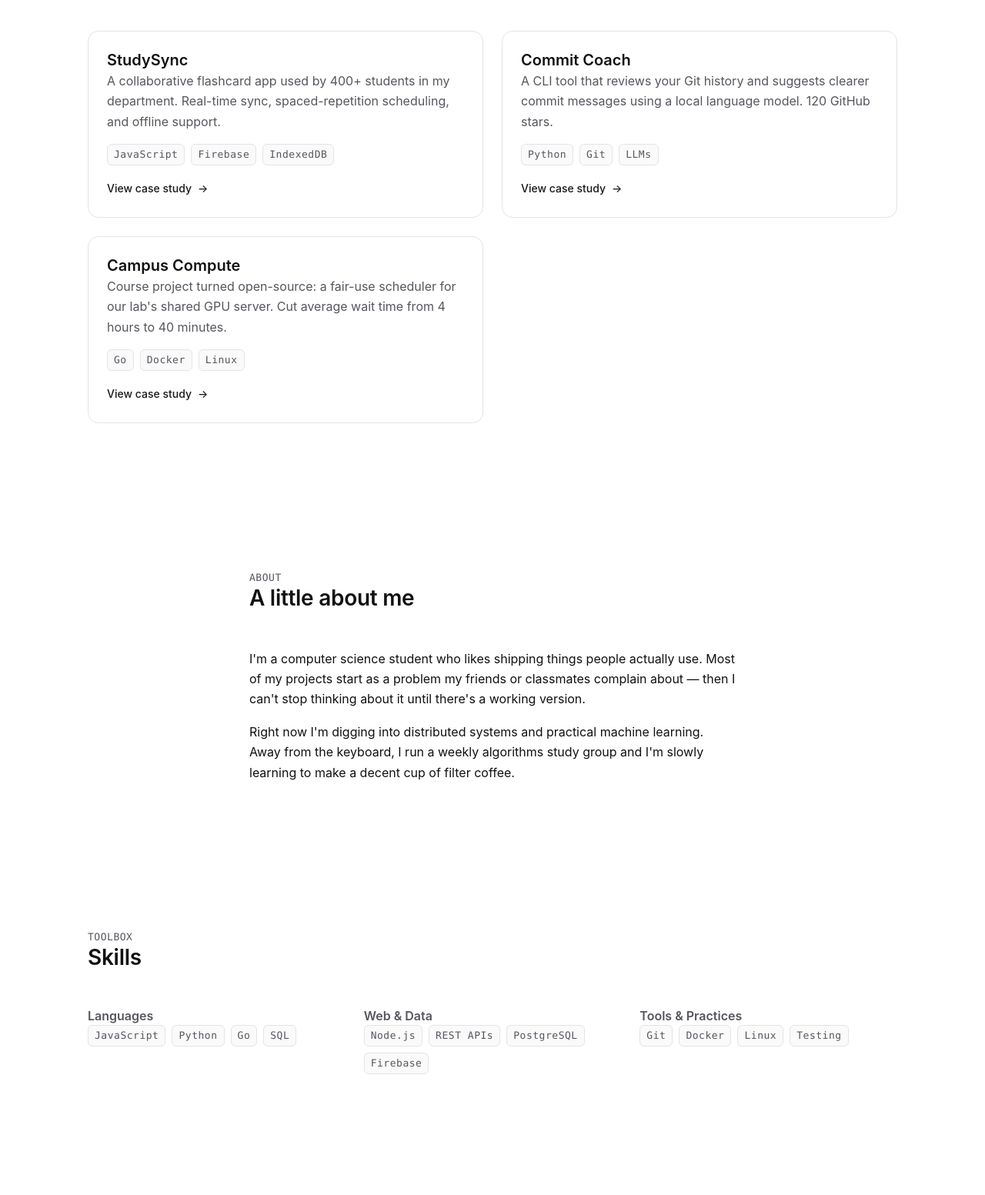
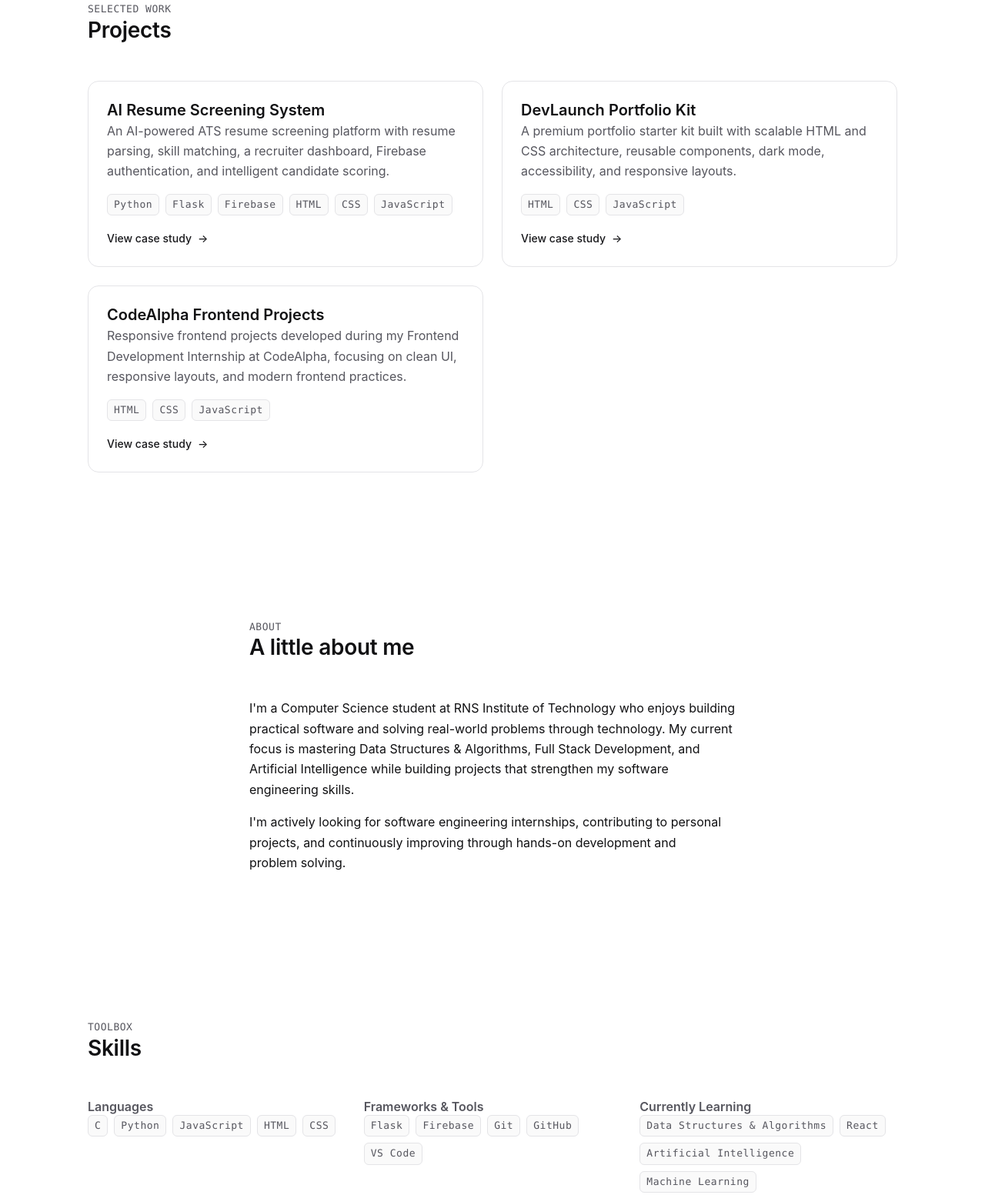
Before and after one commit to Pranshhuu/DevLaunch-Portfolio-Kit, a plain HTML site: page index.html in a window 1280 px wide. Shown: the part 793-2346 px from the top of the page at 77% size. Drawn offline with Linux system fonts and the light colour scheme.

```diff
--- a/index.html
+++ b/index.html
@@ -23,14 +23,14 @@
 
   <!-- ✏️ EDIT: Page identity — your name, role, and description.
        These control your browser tab, Google result, and link previews. -->
-  <title>Alex Sharma — Computer Science Student &amp; Developer</title>
-  <meta name="description" content="Portfolio of Alex Sharma, a computer science student building web apps and machine-learning projects. Open to internships.">
+  <title>Pranshu Pradeep — CSE Student &amp; Developer</title>
+  <meta name="description" content="Portfolio of Pranshu Pradeep, a computer science student at RNSIT building modern web applications and AI-powered software. Open to software engineering internships.">
 
   <!-- Social link previews (Open Graph). The image lives at assets/images/og-image.png —
        a template to make your own is included in assets/. -->
   <meta property="og:type" content="website">
-  <meta property="og:title" content="Alex Sharma — Computer Science Student &amp; Developer">
-  <meta property="og:description" content="Web apps, machine-learning projects, and case studies. Open to internships.">
+  <meta property="og:title" content="Pranshu Pradeep — CSE Student &amp; Developer">
+  <meta property="og:description" content="Modern web apps and AI-powered software. Exploring DSA, full-stack development, and AI/ML. Open to internships.">
   <meta property="og:image" content="assets/images/og-image.png">
   <!-- /EDIT -->
 
@@ -58,12 +58,12 @@
   {
     "@context": "https://schema.org",
     "@type": "Person",
-    "name": "Alex Sharma",
-    "url": "https://alexsharma.dev",
+    "name": "Pranshu Pradeep",
+    "url": "https://your-domain.example.com",
     "jobTitle": "Computer Science Student",
     "sameAs": [
-      "https://github.com/alexsharma",
-      "https://www.linkedin.com/in/alexsharma"
+      "https://github.com/Pranshhuu",
+      "https://linkedin.com/in/your-profile"
     ]
   }
   </script>
@@ -85,7 +85,7 @@
       <div class="site-header__inner container-wide">
 
         <!-- ✏️ EDIT: Your name (links back to the top of the page) -->
-        <a class="brand" href="#top">Alex Sharma</a>
+        <a class="brand" href="#top">Pranshu Pradeep</a>
         <!-- /EDIT -->
 
         <nav class="site-nav" aria-label="Main">
@@ -128,18 +128,19 @@
 
             <!-- ✏️ EDIT: Eyebrow — a short label above your name.
                  Examples: your degree + year, your city, your specialty. -->
-            <p class="eyebrow">CS Student · Class of 2027</p>
+            <p class="eyebrow">CSE Student • RNSIT • Class of 2029</p>
             <!-- /EDIT -->
 
             <!-- ✏️ EDIT: Your name -->
-            <h1 class="text-display" id="hero-title">Alex Sharma</h1>
+            <h1 class="text-display" id="hero-title">Pranshu Pradeep</h1>
             <!-- /EDIT -->
 
             <!-- ✏️ EDIT: Positioning statement — ONE sentence on what you
                  build and for whom. Specific beats clever. -->
             <p class="text-lead text-balance">
-              I build web applications and machine-learning projects,
-              and I write about what I learn along the way.
+              I build modern web applications and AI-powered software that
+              solve real-world problems. Currently exploring Data Structures
+              &amp; Algorithms, Full Stack Development, and Artificial Intelligence.
             </p>
             <!-- /EDIT -->
 
@@ -147,7 +148,7 @@
                  Delete this <p> block if you'd rather not show a status. -->
             <p class="availability-badge">
               <span class="availability-badge__dot" aria-hidden="true"></span>
-              Available for summer 2027 internships
+              Open to Software Engineering Internships
             </p>
             <!-- /EDIT -->
 
@@ -175,9 +176,10 @@
 
           <!-- ✏️ EDIT: Your proof points -->
           <ul class="proof__list cluster cluster-lg">
-            <li class="proof__item">3× hackathon finalist</li>
-            <li class="proof__item">Google Summer of Code contributor</li>
-            <li class="proof__item">Teaching assistant, Data Structures</li>
+            <li class="proof__item">Frontend Development Intern @ CodeAlpha</li>
+            <li class="proof__item">AI Resume Screening System</li>
+            <li class="proof__item">Learning DSA • Web Development • AI/ML</li>
+            <li class="proof__item">Open Source Enthusiast</li>
           </ul>
           <!-- /EDIT -->
 
@@ -208,21 +210,24 @@
 
                 <!-- ✏️ EDIT: Project 1 — title, description, tags, link -->
                 <h3 class="work-card__title">
-                  <a class="work-card__link" href="projects/example-project.html">StudySync</a>
+                  <a class="work-card__link" href="projects/example-project.html">AI Resume Screening System</a>
                 </h3>
                 <p class="work-card__desc text-muted">
-                  A collaborative flashcard app used by 400+ students in my
-                  department. Real-time sync, spaced-repetition scheduling,
-                  and offline support.
+                  An AI-powered ATS resume screening platform with resume
+                  parsing, skill matching, a recruiter dashboard, Firebase
+                  authentication, and intelligent candidate scoring.
                 </p>
                 <ul class="cluster" aria-label="Technologies used">
+                  <li class="tag">Python</li>
+                  <li class="tag">Flask</li>
+                  <li class="tag">Firebase</li>
+                  <li class="tag">HTML</li>
+                  <li class="tag">CSS</li>
                   <li class="tag">JavaScript</li>
-                  <li class="tag">Firebase</li>
-                  <li class="tag">IndexedDB</li>
                 </ul>
                 <p>
                   <a class="work-card__cta" href="projects/example-project.html">
-                    View case study<span class="visually-hidden"> for StudySync</span>
+                    View case study<span class="visually-hidden"> for AI Resume Screening System</span>
                   </a>
                 </p>
                 <!-- /EDIT -->
@@ -236,21 +241,21 @@
 
                 <!-- ✏️ EDIT: Project 2 — title, description, tags, link -->
                 <h3 class="work-card__title">
-                  <a class="work-card__link" href="projects/project-template.html">Commit Coach</a>
+                  <a class="work-card__link" href="projects/project-template.html">DevLaunch Portfolio Kit</a>
                 </h3>
                 <p class="work-card__desc text-muted">
-                  A CLI tool that reviews your Git history and suggests
-                  clearer commit messages using a local language model.
-                  120 GitHub stars.
+                  A premium portfolio starter kit built with scalable HTML
+                  and CSS architecture, reusable components, dark mode,
+                  accessibility, and responsive layouts.
                 </p>
                 <ul class="cluster" aria-label="Technologies used">
-                  <li class="tag">Python</li>
-                  <li class="tag">Git</li>
-                  <li class="tag">LLMs</li>
+                  <li class="tag">HTML</li>
+                  <li class="tag">CSS</li>
+                  <li class="tag">JavaScript</li>
                 </ul>
                 <p>
                   <a class="work-card__cta" href="projects/project-template.html">
-                    View case study<span class="visually-hidden"> for Commit Coach</span>
+                    View case study<span class="visually-hidden"> for DevLaunch Portfolio Kit</span>
                   </a>
                 </p>
                 <!-- /EDIT -->
@@ -264,21 +269,21 @@
 
                 <!-- ✏️ EDIT: Project 3 — title, description, tags, link -->
                 <h3 class="work-card__title">
-                  <a class="work-card__link" href="projects/project-template.html">Campus Compute</a>
+                  <a class="work-card__link" href="projects/project-template.html">CodeAlpha Frontend Projects</a>
                 </h3>
                 <p class="work-card__desc text-muted">
-                  Course project turned open-source: a fair-use scheduler for
-                  our lab's shared GPU server. Cut average wait time from
-                  4 hours to 40 minutes.
+                  Responsive frontend projects developed during my Frontend
+                  Development Internship at CodeAlpha, focusing on clean UI,
+                  responsive layouts, and modern frontend practices.
                 </p>
                 <ul class="cluster" aria-label="Technologies used">
-                  <li class="tag">Go</li>
-                  <li class="tag">Docker</li>
-                  <li class="tag">Linux</li>
+                  <li class="tag">HTML</li>
+                  <li class="tag">CSS</li>
+                  <li class="tag">JavaScript</li>
                 </ul>
                 <p>
                   <a class="work-card__cta" href="projects/project-template.html">
-                    View case study<span class="visually-hidden"> for Campus Compute</span>
+                    View case study<span class="visually-hidden"> for CodeAlpha Frontend Projects</span>
                   </a>
                 </p>
                 <!-- /EDIT -->
@@ -308,16 +313,17 @@
           <!-- ✏️ EDIT: Your bio — two or three short paragraphs. -->
           <div class="prose">
             <p>
-              I'm a computer science student who likes shipping things people
-              actually use. Most of my projects start as a problem my friends
-              or classmates complain about — then I can't stop thinking about
-              it until there's a working version.
+              I'm a Computer Science student at RNS Institute of Technology
+              who enjoys building practical software and solving real-world
+              problems through technology. My current focus is mastering Data
+              Structures &amp; Algorithms, Full Stack Development, and
+              Artificial Intelligence while building projects that strengthen
+              my software engineering skills.
             </p>
             <p>
-              Right now I'm digging into distributed systems and practical
-              machine learning. Away from the keyboard, I run a weekly
-              algorithms study group and I'm slowly learning to make a
-              decent cup of filter coffee.
+              I'm actively looking for software engineering internships,
+              contributing to personal projects, and continuously improving
+              through hands-on development and problem solving.
             </p>
           </div>
           <!-- /EDIT -->
@@ -346,30 +352,32 @@
             <div class="skill-group stack-sm">
               <h3 class="text-h4">Languages</h3>
               <ul class="cluster" aria-label="Languages">
+                <li class="tag">C</li>
+                <li class="tag">Python</li>
                 <li class="tag">JavaScript</li>
-                <li class="tag">Python</li>
-                <li class="tag">Go</li>
-                <li class="tag">SQL</li>
+                <li class="tag">HTML</li>
+                <li class="tag">CSS</li>
               </ul>
             </div>
 
             <div class="skill-group stack-sm">
-              <h3 class="text-h4">Web &amp; Data</h3>
-              <ul class="cluster" aria-label="Web and data">
-                <li class="tag">Node.js</li>
-                <li class="tag">REST APIs</li>
-                <li class="tag">PostgreSQL</li>
+              <h3 class="text-h4">Frameworks &amp; Tools</h3>
+              <ul class="cluster" aria-label="Frameworks and tools">
+                <li class="tag">Flask</li>
                 <li class="tag">Firebase</li>
+                <li class="tag">Git</li>
+                <li class="tag">GitHub</li>
+                <li class="tag">VS Code</li>
               </ul>
             </div>
 
             <div class="skill-group stack-sm">
-              <h3 class="text-h4">Tools &amp; Practices</h3>
-              <ul class="cluster" aria-label="Tools and practices">
-                <li class="tag">Git</li>
-                <li class="tag">Docker</li>
-                <li class="tag">Linux</li>
-                <li class="tag">Testing</li>
+              <h3 class="text-h4">Currently Learning</h3>
+              <ul class="cluster" aria-label="Currently learning">
+                <li class="tag">Data Structures &amp; Algorithms</li>
+                <li class="tag">React</li>
+                <li class="tag">Artificial Intelligence</li>
+                <li class="tag">Machine Learning</li>
               </ul>
             </div>
             <!-- /EDIT -->
@@ -429,22 +437,24 @@
 
           <div class="stack-xl">
 
-            <!-- ✏️ EDIT: Contact pitch + your real email (both places!) -->
+            <!-- ✏️ EDIT: Contact pitch + your real email (both places!)
+                 ⚠️ PLACEHOLDER EMAIL BELOW — replace before you deploy, or
+                 recruiters who click it will reach nobody. -->
             <p class="text-lead">
               I'm open to internships, interesting projects, and good
               conversations about software. The fastest way to reach me:
             </p>
             <p>
-              <a class="btn btn--primary" href="mailto:hello@alexsharma.dev">hello@alexsharma.dev</a>
+              <a class="btn btn--primary" href="mailto:your-email@example.com">your-email@example.com</a>
             </p>
             <!-- /EDIT -->
 
             <!-- ✏️ EDIT: Social links — update the URLs, remove any you
-                 don't use, or add more list items following the pattern. -->
+                 don't use, or add more list items following the pattern.
+                 ⚠️ LinkedIn URL is still a placeholder — replace it. -->
             <ul class="cluster cluster-lg" aria-label="Elsewhere on the internet">
-              <li><a class="social-link" href="https://github.com/alexsharma">GitHub</a></li>
-              <li><a class="social-link" href="https://www.linkedin.com/in/alexsharma">LinkedIn</a></li>
-              <li><a class="social-link" href="https://twitter.com/alexsharma">Twitter</a></li>
+              <li><a class="social-link" href="https://github.com/Pranshhuu">GitHub</a></li>
+              <li><a class="social-link" href="https://www.linkedin.com/in/pranshu-pradeep-51453b384/">LinkedIn</a></li>
             </ul>
             <!-- /EDIT -->
 
@@ -464,7 +474,7 @@
         <!-- ✏️ EDIT: Your name. The year updates automatically when
              JavaScript is on; the written year is the no-JS fallback. -->
         <p class="text-small text-muted">
-          © <span data-current-year>2026</span> Alex Sharma
+          © <span data-current-year>2026</span> Pranshu Pradeep
         </p>
         <!-- /EDIT -->
 
```
Also changed, not shown: css/layout.css (+17 -3 lines).
